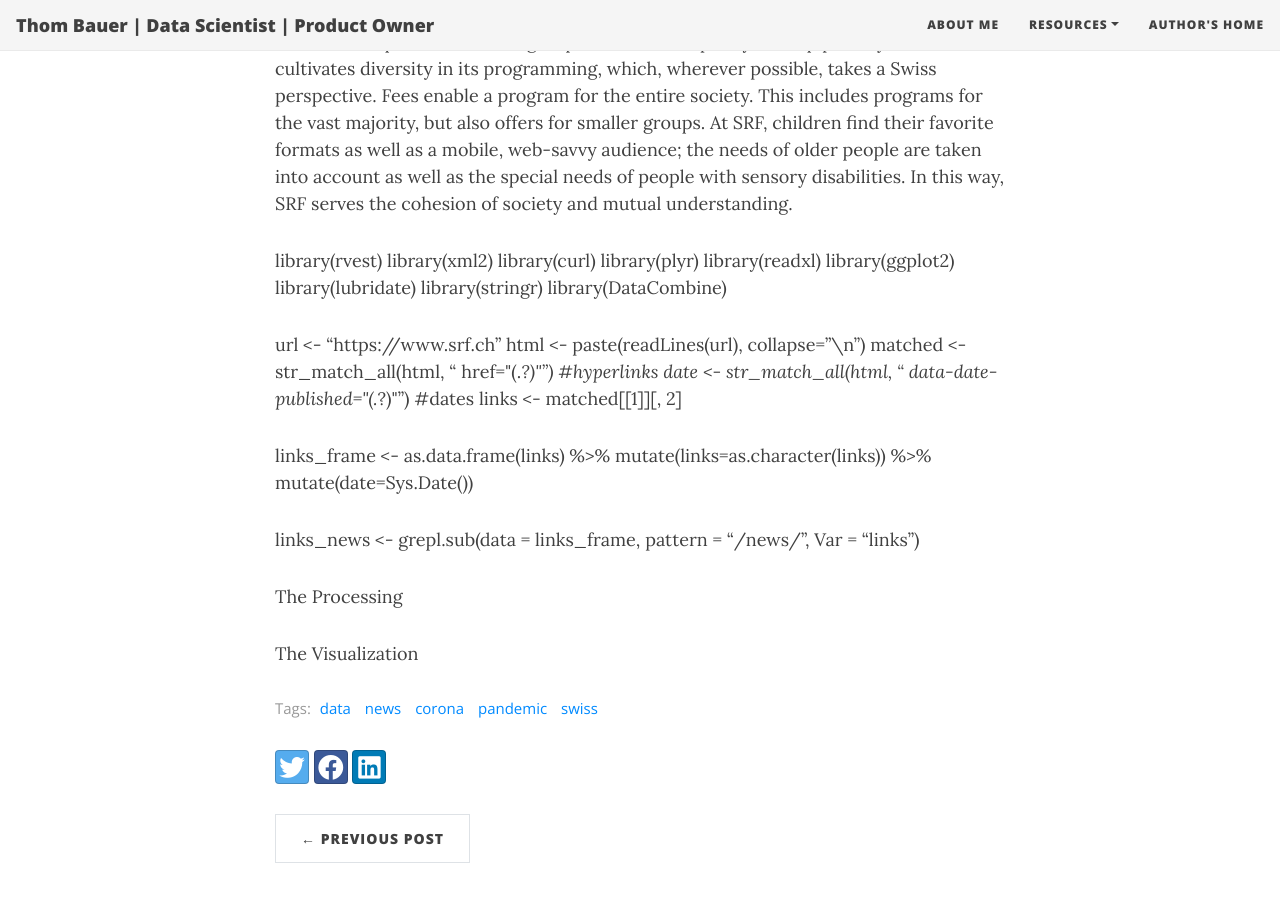
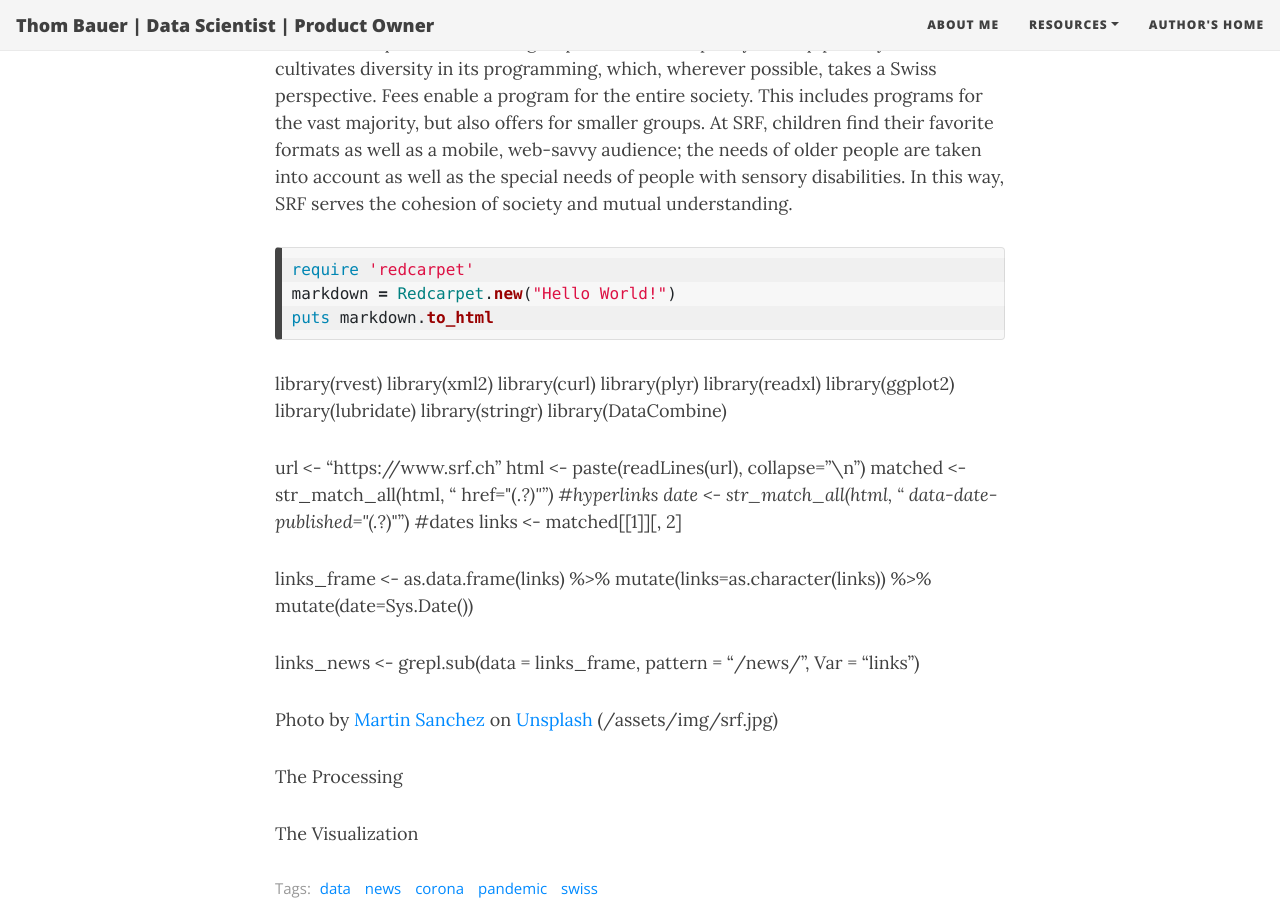
Before and after one commit to thombauer/thombauer.github.io, a Jekyll site: the page built from _posts/2020-10-15-srf_news_processing.md, in a window 1280 px wide and 900 px high, scrolled down 1178 px. Built offline with Jekyll 4.4.1, drawn with Linux system fonts in a browser that asks for light colours; nearby versions of some CDN libraries; some of the changed text lies outside the part shown.

Commit message:
Update 2020-10-15-srf_news_processing.md

````diff
--- a/_posts/2020-10-15-srf_news_processing.md
+++ b/_posts/2020-10-15-srf_news_processing.md
@@ -1,19 +1,24 @@
 ---
 layout: post
 title: News Headlines during Corona Pandemic. Crawling and Processing of Swiss Media Headlines 2019-2020
-cover-img: /assets/img/srf.jpg
+cover-img: /assets/img/srf_head.jpg
 tags: [data, news, corona, pandemic, swiss]
 ---
 
 While having no clue about a global pandemic about to start just 6 months later I started to build a web crawler on srf.ch news headlines. Initially I was curious about the topics srf.ch is about to post every day, so I decided to save the headlines and see what I can process and visualize after a year. Then covid-19 came and dominated news rapidly, what we will see in the final plots of this blog post.
 
-Title Image by: <span>Photo by <a href="https://unsplash.com/@martinsanchez?utm_source=unsplash&amp;utm_medium=referral&amp;utm_content=creditCopyText">Martin Sanchez</a> on <a href="https://unsplash.com/s/photos/news-corona?utm_source=unsplash&amp;utm_medium=referral&amp;utm_content=creditCopyText">Unsplash</a></span>
-
+Title Image by: <span>Photo by <a href="https://unsplash.com/@raphaelphotoch?utm_source=unsplash&amp;utm_medium=referral&amp;utm_content=creditCopyText">Raphael Schaller</a> on <a href="https://unsplash.com/s/photos/words?utm_source=unsplash&amp;utm_medium=referral&amp;utm_content=creditCopyText">Unsplash</a></span>
 
 The Crawler
 
 The crawler project is build on very basic R scripts and executed once a day by windows task manager. The tokenization, text processing and visualization are based on pandas, nltk and matplotlib.
 First I want to share the inital crawler and how to get information from html pages on the web, in this case srf.ch. Schweizer Radio und Fernsehen SRF (English: Swiss Radio and Television) is a Swiss broadcasting company. The new business unit of SRG SSR, became the largest electronic media house of German-speaking Switzerland. About 2,150 employees work for SRF in the four main studios in Basel, Bern and Zürich. Thanks to fees, SRF works independently of economic or political interest groups. Journalistic quality has top priority. SRF cultivates diversity in its programming, which, wherever possible, takes a Swiss perspective. Fees enable a program for the entire society. This includes programs for the vast majority, but also offers for smaller groups. At SRF, children find their favorite formats as well as a mobile, web-savvy audience; the needs of older people are taken into account as well as the special needs of people with sensory disabilities. In this way, SRF serves the cohesion of society and mutual understanding.
+
+```ruby
+require 'redcarpet'
+markdown = Redcarpet.new("Hello World!")
+puts markdown.to_html
+```
 
 library(rvest)
 library(xml2)
@@ -35,6 +40,9 @@
 
 links_news     <- grepl.sub(data = links_frame, pattern = "/news/", Var = "links")
 
+<span>Photo by <a href="https://unsplash.com/@martinsanchez?utm_source=unsplash&amp;utm_medium=referral&amp;utm_content=creditCopyText">Martin Sanchez</a> on <a href="https://unsplash.com/s/photos/news-corona?utm_source=unsplash&amp;utm_medium=referral&amp;utm_content=creditCopyText">Unsplash</a></span>
+(/assets/img/srf.jpg)
+
 The Processing
 
 
````
